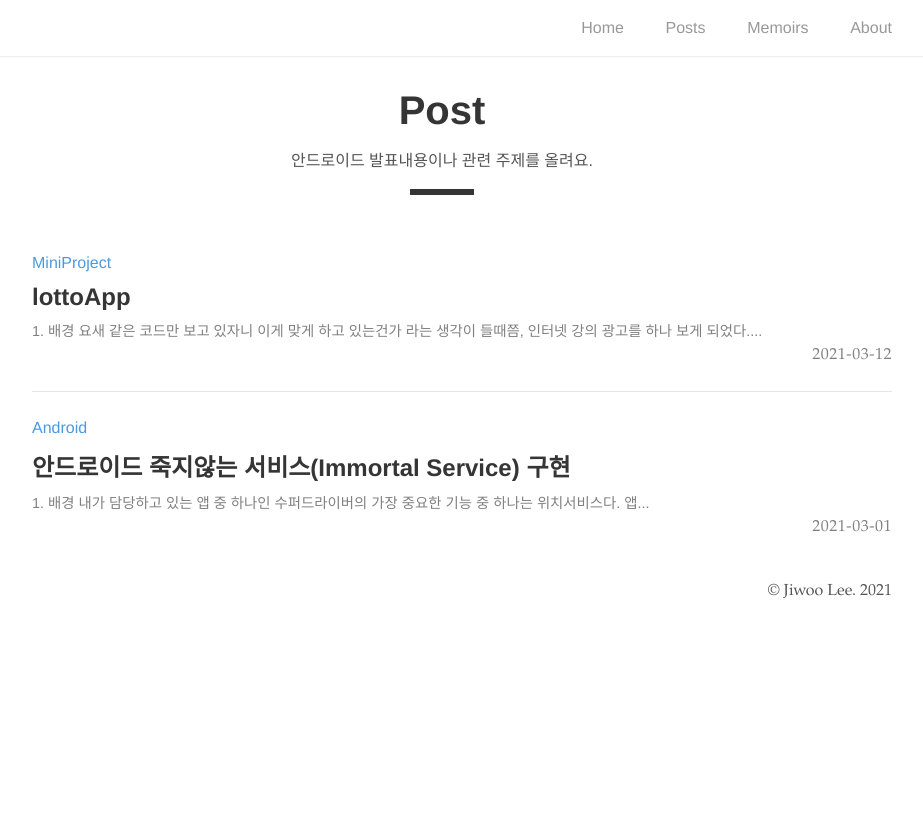
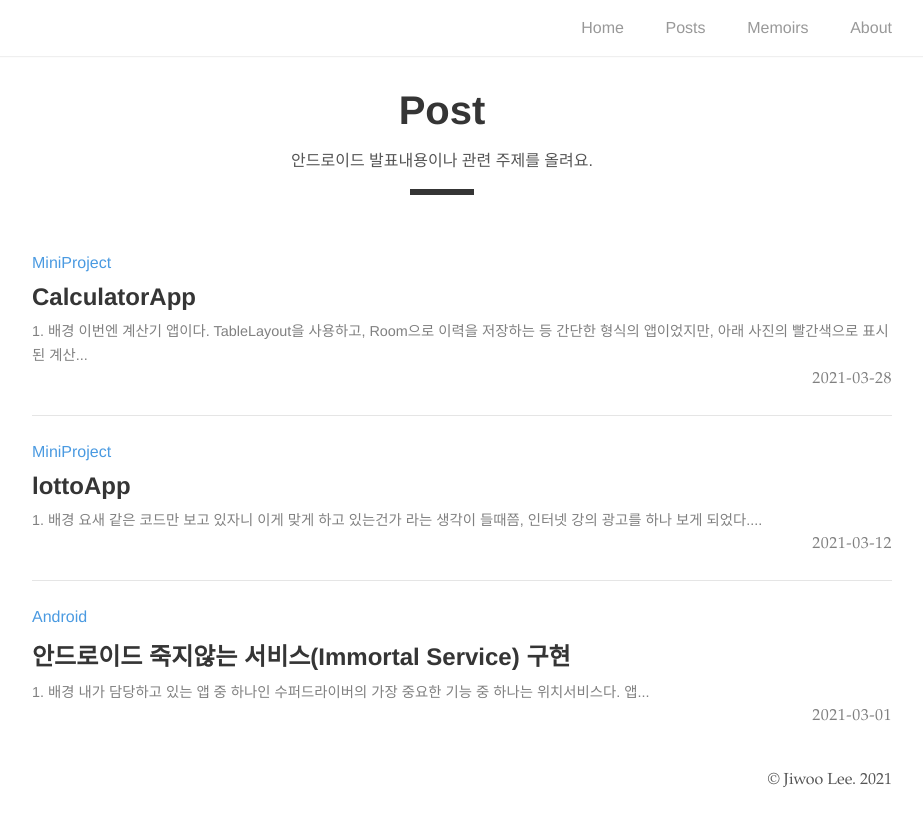
Before and after one commit to jwl-97/jwl-97.github.io, a Jekyll site: the page built from post/index.md, in a window 1280 px wide. Shown: the top 826 px of the page, without its empty margins (198-1121 px from the left). Built offline with Jekyll 4.4.1, drawn with Linux system fonts in a browser that asks for light colours; some web fonts are replaced.

Commit message:
calculatorApp post 추가

````diff
--- /dev/null
+++ b/post/calculatorApp_20210328/index.md
@@ -0,0 +1,66 @@
+---
+layout: post
+title:  "CalculatorApp"
+type: "MiniProject"
+post: true
+text: true
+date:   2021-03-28
+author: "Jiwoo Lee"
+comments: true
+---
+
+<br><br>
+## 1. 배경
+이번엔 계산기 앱이다. TableLayout을 사용하고, Room으로 이력을 저장하는 등 간단한 형식의 앱이었지만,<br>
+아래 사진의 빨간색으로 표시된 계산 이력 레이아웃에서 구현 방식이 새로워서 정리해 두고 가려고 한다.
+
+<br>
+🔽 앱 동작 사진
+![](img/calculatorApp1.jpg) ![](img/calculatorApp2.jpg)
+
+<br><br>
+
+## 2. LayoutInflater
+나였다면, RecyclerView를 써서 해당 뷰를 표현했을 것같다. 그러나, 여기서는 좀 더 간단하게 표현했다.<br>
+ScrollView안에 LinearLayout을 추가하고, <br>
+Inflater로 새로운 뷰를 만들어서 값을 대입한 후 addView 함수로 붙여주었다.<br>
+
+무작정 Recyclerview가 아니라 이런식으로 간단하게 표현할 수 있다는게 신기했다.
+
+```kotlin
+<ScrollView
+    android:layout_width="0dp"
+    android:layout_height="0dp"
+    android:layout_margin="10dp"
+    app:layout_constraintBottom_toTopOf="@id/btn_history_clear"
+    app:layout_constraintEnd_toEndOf="parent"
+    app:layout_constraintStart_toStartOf="parent"
+    app:layout_constraintTop_toBottomOf="@id/btn_history_close">
+
+    <LinearLayout
+        android:id="@+id/ll_history"
+        android:layout_width="match_parent"
+        android:layout_height="wrap_content"
+        android:orientation="vertical" />
+
+</ScrollView>
+```
+
+``` kotlin
+Thread(Runnable {
+    db.historyDao().getAll().reversed().forEach { //DB에서 계산 이력 데이터 불러오기
+        runOnUiThread {
+            val historyView = LayoutInflater.from(this).inflate(R.layout.history_row, null, false)
+            historyView.findViewById<TextView>(R.id.tv_expression).text = it.expression
+            historyView.findViewById<TextView>(R.id.tv_result).text = " ${it.result}" //값 대입
+
+            historyLinearLayout.addView(historyView) // view 붙여넣기
+        }
+    }
+}).start()
+```
+
+<br><br>
+## 3. 코드
+전체 코드는 [여기서](https://github.com/jwl-97/Android_calculatorApp) 볼 수 있다.
+<br><br>
--- a/post/index.md
+++ b/post/index.md
@@ -6,7 +6,7 @@ project-header: true
 ---
 
 <ul class="catalogue">
-{% assign sorted = site.pages | sort: 'order' %}
+{% assign sorted = site.pages | sort: 'date' | reverse %}
 {% for page in sorted %}
 {% if page.post == true %}
 {% include post-list.html %}
--- a/post/lottoApp_20210312/index.md
+++ b/post/lottoApp_20210312/index.md
@@ -16,6 +16,10 @@ java로 구현된거나 겉핡기식이 아니라 쉽게는 레이아웃부터
 다만, 순차적으로 나오는거라서 내가 원하는거 들을 때 까지는 몇 달을 기다려야했지만, 이틀전 첫 강의가 오픈되어 가벼운 마음으로 보기 시작했다.<br><br>
 기초와 첫강의는 어느정도 건너뛰고 두번째 강의를 들을 때, 아 역시 다른 사람 코드를 많이 봐야 하는구나 라고 생각이 들었다.<br>
 새롭게 느껴졌던 코드를 몇 개 정리해 두고 가려고 한다.
+
+<br>
+🔽 앱 동작 사진
+![](img/calculatorApp.jpg)
 
 <br><br>
 
````
Also changed, not shown: post/calculatorApp_20210328/img/calculatorApp1.jpg (added), post/calculatorApp_20210328/img/calculatorApp2.jpg (added), post/lottoApp_20210312/img/calculatorApp.jpg (added), 7 other files.
